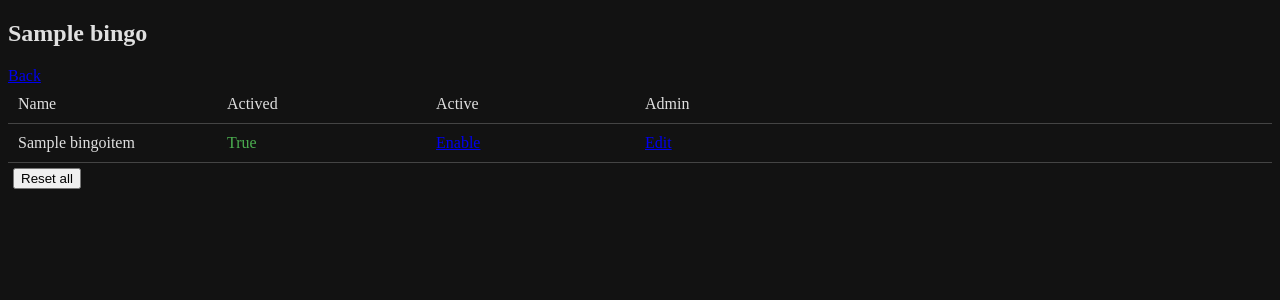
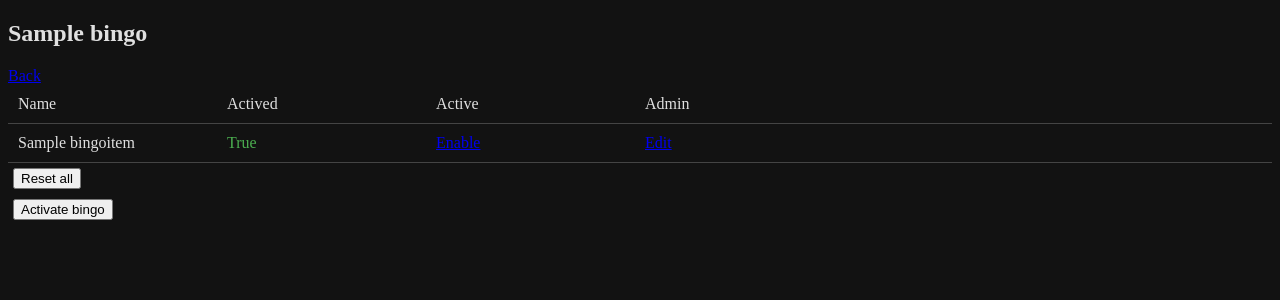
Before and after one commit to Rs-appez/subathonTimerEphemeriia, a Django app: page /bingo/admin/1/ in a window 1280 px wide. Shown: the top 300 px of the page. Run offline with Django 5.2, Linux system fonts and the light colour scheme; a user stored in the database is signed in; tables that the repository leaves empty hold one stand-in row (values such as "Sample post").

Commit message:
add activate btn

```diff
--- a/subathonTimerEphemeriia/bingo/templates/bingo/admin_detail.html
+++ b/subathonTimerEphemeriia/bingo/templates/bingo/admin_detail.html
@@ -38,6 +38,12 @@
             <button>Reset all</button>
         </form>
     </div>
+    <div style="padding: 5px">
+        <form action="/bingo/activate/{{ bingo.id }}/" method="POST">
+            {% csrf_token %}
+            <button>Activate bingo</button>
+        </form>
+    </div>
 </body>
 
 </html>
```
